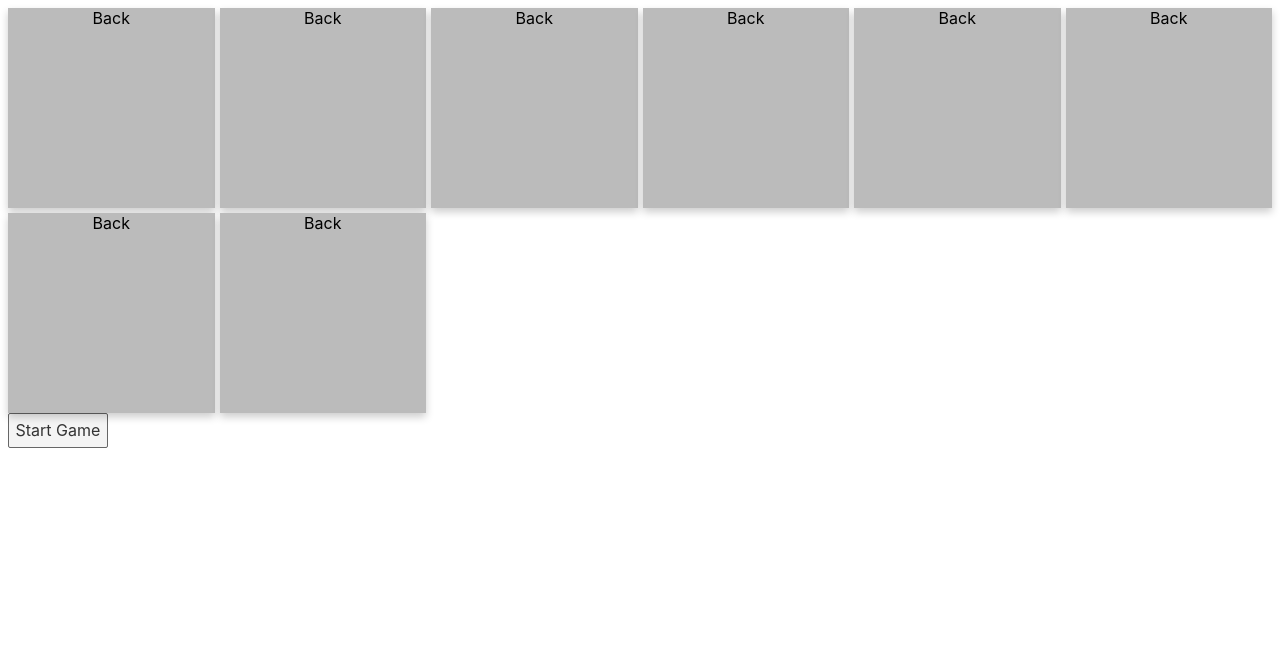
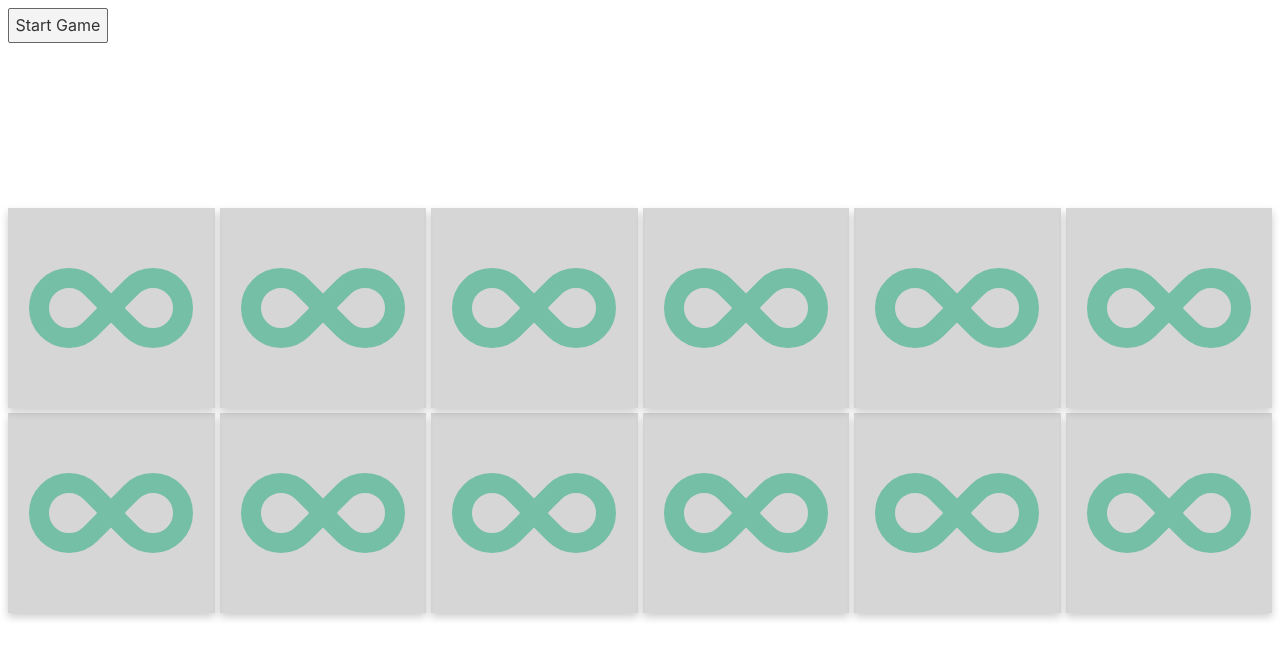
Before and after one commit to CrisTowi/fast-memory, a Svelte app: page / in a window 1280 px wide. Both pictures are taken after a click on the button "Start Game". Shown: the top 658 px of the page. Built offline with nearby package versions, Linux system fonts and the light colour scheme.

Commit message:
Add couple found transition and some more shapes

```diff
--- a/src/App.svelte
+++ b/src/App.svelte
@@ -8,11 +8,17 @@ const handleStartGame = () => {
 };
 </script>
 
+<style>
+.App {
+	display: flex;
+	align-items: center;
+	height: 90vh;
+}
+</style>
+
 <main>
-	<Board />
 	<button on:click={handleStartGame}>Start Game</button>
+	<div class="App">
+		<Board />
+	</div>
 </main>
-
-<style>
-
-</style>
--- a/src/components/Card.svelte
+++ b/src/components/Card.svelte
@@ -1,15 +1,24 @@
 <script>
+import Infinite from './shapes/Infinite.svelte';
+
 export let onClick;
 export let isActive;
 export let isFound;
+
 </script>
 
 <style>
 .Card {
   height: 200px;
   border-radius: 5px;
+  cursor: pointer;
+}
+
+.Card-container {
+  height: 100%;
   background-color: transparent;
   perspective: 1000px;
+  transition: transform 0.8s ease;
 }
 
 .Card-inner {
@@ -26,8 +35,8 @@ export let isFound;
   transform: rotateY(180deg);
 }
 
-.Card-inner--found {
-  transform: rotateY(180deg);
+.Card-container--found {
+  transform: translateX(-100vw) translateY(-100vh);
 }
 
 .Card-face {
@@ -49,20 +58,28 @@ export let isFound;
 }
 
 .Card-back {
-  background-color: #bbb;
+  background-color: #00000029;
   color: black;
+  display: flex;
+  justify-content: center;
+  align-items: center;
 }
 
 </style>
+
 <div on:click={(!isActive && !isFound) ? onClick : null } class="Card">
-  <div class={`Card-inner ${isActive ? 'Card-inner--active' : ''} ${isFound ? 'Card-inner--found' : ''}`}>
-    <div class="Card-face Card-front">
-      <div class="Card-face-shape">
-        <slot />
+  <div class={`Card-container ${isFound ? 'Card-container--found' : ''}`}>
+    <div class={`Card-inner ${isActive ? 'Card-inner--active' : ''}`}>
+      <div class="Card-face Card-front">
+        <div class="Card-face-shape">
+          <slot />
+        </div>
       </div>
-    </div>
-    <div class="Card-face Card-back">
-      Back
+      <div class="Card-face Card-back">
+        <div class="Card-face-shape">
+          <Infinite />
+        </div>
+      </div>
     </div>
   </div>
 </div>
--- /dev/null
+++ b/src/components/shapes/Diamond.svelte
@@ -0,0 +1,12 @@
+<style>
+.Diamond {
+  width: 75px;
+  height: 75px;
+  background-color: dimgrey;
+  transform: rotate(45deg);
+}
+</style>
+
+<div class="Diamond">
+
+</div>
--- /dev/null
+++ b/src/components/shapes/Heart.svelte
@@ -0,0 +1,32 @@
+<style>
+  .Heart {
+    height: 100px;
+    margin-top: 20px;
+    position: relative;
+    width: 100px;
+  }
+
+  .Heart:before,
+  .Heart:after {
+    background: purple;
+    border-radius: 50px 50px 0 0;
+    content: "";
+    height: 80px;
+    left: 50px;
+    position: absolute;
+    top: 0;
+    transform-origin: 0 100%;
+    transform: rotate(-45deg);
+    width: 50px;
+  }
+
+  .Heart:after {
+    left: 0;
+    transform-origin: 100% 100%;
+    transform: rotate(45deg);
+  }
+</style>
+
+<div class="Heart">
+
+</div>
--- /dev/null
+++ b/src/components/shapes/Infinite.svelte
@@ -0,0 +1,33 @@
+<style>
+  .Infinite {
+    margin-top: 20px;
+    position: relative;
+    width: 164px;
+    height: 100px;
+    box-sizing: content-box;
+  }
+
+  .Infinite:before,
+  .Infinite:after {
+    content: "";
+    box-sizing: content-box;
+    position: absolute;
+    top: 0;
+    left: 0;
+    width: 40px;
+    height: 40px;
+    border: 20px solid #75BFA6;
+    border-radius: 50px 50px 0 50px;
+    transform: rotate(-45deg);
+  }
+
+  .Infinite:after {
+    left: auto;
+    right: 0;
+    border-radius: 50px 50px 50px 0;
+    transform: rotate(45deg);
+  }
+</style>
+
+<div class="Infinite">
+</div>
--- a/src/containers/Board.svelte
+++ b/src/containers/Board.svelte
@@ -2,10 +2,12 @@
 import { cards, activeCards, foundCards } from '../store/store';
 import Card from '../components/Card.svelte';
 // Shapes
-import Circle from '../components/Circle.svelte';
-import Square from '../components/Square.svelte';
-import Triangle from '../components/Triangle.svelte';
-import EmptySquare from '../components/EmptySquare.svelte';
+import Circle from '../components/shapes/Circle.svelte';
+import Square from '../components/shapes/Square.svelte';
+import Triangle from '../components/shapes/Triangle.svelte';
+import EmptySquare from '../components/shapes/EmptySquare.svelte';
+import Heart from '../components/shapes/Heart.svelte';
+import Diamond from '../components/shapes/Diamond.svelte';
 
 const handleOnCardClick = (card) => {
   if ($activeCards.length === 0) {
@@ -15,12 +17,14 @@ const handleOnCardClick = (card) => {
     const activeCardsFromSet = $cards.filter(c => $activeCards.includes(c.id));
 
     if (activeCardsFromSet[0].value === activeCardsFromSet[1].value) {
-      foundCards.update((fC) => [...fC, activeCardsFromSet[0].id, activeCardsFromSet[1].id]);
-      activeCards.update(() => []);
+      setTimeout(() => {
+        foundCards.update((fC) => [...fC, activeCardsFromSet[0].id, activeCardsFromSet[1].id]);
+        activeCards.update(() => []);
+      }, (600));
     } else {
       setTimeout(() => {
         activeCards.update(() => []);
-      }, 1500);
+      }, 1000);
     }
   }
 };
@@ -28,6 +32,7 @@ const handleOnCardClick = (card) => {
 
 <style>
 .Board {
+  width: 100%;
   display: grid;
   grid-template-columns: repeat(auto-fill, minmax(200px, 1fr));
   grid-gap: 5px;
@@ -52,6 +57,12 @@ const handleOnCardClick = (card) => {
       {#if card.value === 'empty-square'}
         <EmptySquare />
       {/if}
+      {#if card.value === 'heart'}
+        <Heart />
+      {/if}
+      {#if card.value === 'diamond'}
+        <Diamond />
+      {/if}
     </Card>
   {/each}
 </div>
--- a/src/data.js
+++ b/src/data.js
@@ -3,4 +3,6 @@ export default [
   'circle',
   'triangle',
   'empty-square',
+  'heart',
+  'diamond',
 ];
```
Also changed, not shown: src/components/shapes/Circle.svelte (renamed from src/components/Circle.svelte), src/components/shapes/EmptySquare.svelte (renamed from src/components/EmptySquare.svelte), src/components/shapes/Square.svelte (renamed from src/components/Square.svelte), src/components/shapes/Triangle.svelte (renamed from src/components/Triangle.svelte).
